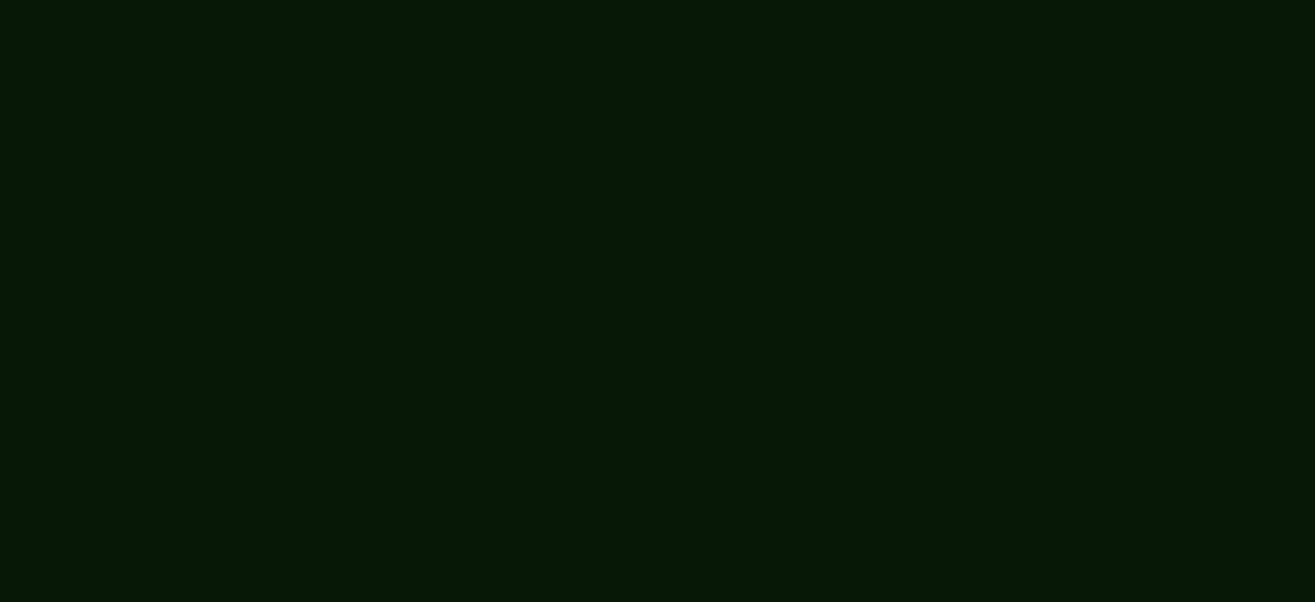
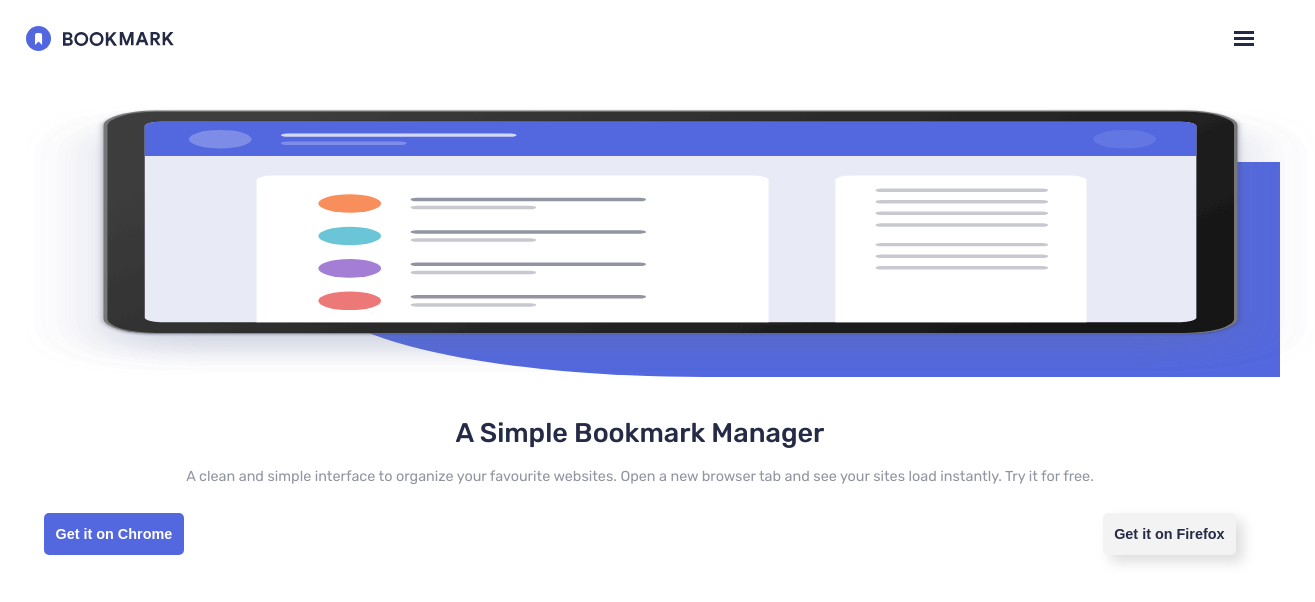
Before and after one commit to jehingson/frontend-mentor-challenge-2, a plain HTML site: page index.html in a window 1280 px wide. Shown: the whole page, 1315 px wide, since content can reach past the window. Drawn offline with nearby package versions, Linux system fonts and the light colour scheme; files that its build step writes are made by us from their sources.

Commit message:
hero desing

```diff
--- a/index.html
+++ b/index.html
@@ -5,13 +5,39 @@
     <meta charset="UTF-8">
     <meta name="viewport" content="width=device-width, initial-scale=1.0">
     <title>Boomard challenger</title>
-    <link rel="stylesheet" href="static/estilos.css">
+    <link rel="stylesheet" href="static/css/estilos.css">
+    <link href="https://fonts.googleapis.com/css2?family=Rubik:wght@400;500&display=swap" rel="stylesheet">
 </head>
 
 <body>
-    <header>
+    <header class="header">
+        <img src="./static/images/logo-bookmark.svg" alt="">
+        <img width="20px" height="15px" src="./static/images/icon-hamburger.svg" alt="">
+    </header>
+    <section class="hero">
+        <div class="wrapper">
+            <div class="hero__imagenContent">
+                <img class="hero__imagen" src="./static/images/illustration-hero.svg" alt="">
+                <div class="hero__fondo"></div>
+            </div>
+            <div class="hero__content">
+                <h1 class="title__h1">
+                    A Simple Bookmark Manager
+                </h1>
+                <p class="copy">A clean and simple interface to organize your favourite websites. Open a new browser tab and see your sites load instantly. Try it for free.</p>
+                <div class="hero__boton">
+                    <button class="boton__blue">
+                        Get it on Chrome
+                    </button>
+                    <button class="boton__white">
+                        Get it on Firefox
+                    </button>
+                </div>
+            </div>
 
-    </header>
+        </div>
+
+    </section>
 
 
 </body>
--- a/src/sass/estilos.scss
+++ b/src/sass/estilos.scss
@@ -1,3 +1,70 @@
+@import "./header.scss";
+@import "./hero.scss";
+
+
+:root{
+    --SoftBlue: hsl(231, 69%, 60%);
+    --SoftRed: hsl(0, 94%, 66%);
+    --GrayishBlue: hsl(229, 8%, 60%);
+    --VeryDarkBlue: hsl(229, 31%, 21%);
+    --lighGray: #e5e5e5;
+    font-size: 18px;
+}
+
 body{
-    background: rgb(7, 24, 6);
+    font-family: 'Rubik', sans-serif;
+    color: var(--GrayishBlue);
 }
+.wrapper{
+    max-width: 1280px;
+    padding: 0 1em;
+    margin: auto;
+}
+.copy{
+    line-height: 1.7;
+    font-size: .8em;
+}
+@mixin  title {
+    font-size: 2,5em;
+    color: var(--VeryDarkBlue);
+    font-weight: 500;
+    line-height: 1.3;
+    margin: 0;
+    margin-bottom: .5em;
+}
+.title{
+    &__h1{
+        @include title;
+    }
+    &__h2{
+        @include title;
+        font-size: 1.5em;
+    }
+    &__h3{
+        @include title;
+        font-size: 1em;
+    }
+}
+@mixin  boton {
+    border: none;
+    padding: .9em .8em;
+    font-size: .8em;
+    color: white;
+    font-weight: 600;
+    border-radius: 5px;
+    background: var(--SoftBlue);
+}
+.boton{
+    &__blue{
+        @include boton;
+    }
+    &__white{
+        @include boton;
+        color: var(--VeryDarkBlue);
+        font-weight: 600;
+        background: #f3f3f3;
+        box-shadow:  7px 7px 14px #dddddd,
+                    -7px -7px 14px #ffffff;
+
+    }
+}
--- /dev/null
+++ b/src/sass/header.scss
@@ -0,0 +1,10 @@
+.header{
+    display: flex;
+    justify-content: space-between;
+    //border: 1px solid red;
+    padding: 1em 1em;
+    img{
+        align-self: center;
+    }
+
+}
--- /dev/null
+++ b/src/sass/hero.scss
@@ -0,0 +1,57 @@
+.hero{
+    width: 100%;
+
+    &__imagenContent{
+       // border: 1px solid red;
+
+    }
+    &__imagen{
+        padding-top: 2em ;
+        width: 105%;
+        height: 200px;
+    }
+    &__fondo{
+        background: var(--SoftBlue);
+        height: 155px;
+        width: 75%;
+        position: absolute;
+        left: 25%;
+        top: 8.5em;
+        border-bottom-left-radius: 40%;
+        z-index: -1;
+
+    }
+    &__content{
+        text-align: center;
+        //border: 1px solid blue;
+        padding: 2em 1em;
+    }
+    &__boton{
+        display: flex;
+        justify-content: space-between;
+        padding-top: .5em;
+    }
+    @media screen and (min-width: 500px){
+        .hero{
+            &__imagen{
+
+                height: 230px;
+            }
+            &__fondo{
+                height: 175px;
+                top: 9em;
+            }
+        }
+    }
+    @media screen and (min-width: 600px){
+        .hero{
+            &__imagen{
+
+                height: 270px;
+            }
+            &__fondo{
+                height: 215px;
+            }
+        }
+    }
+}
```
Also changed, not shown: package-lock.json (deleted), static/css/estilos.css, 3 other files.
